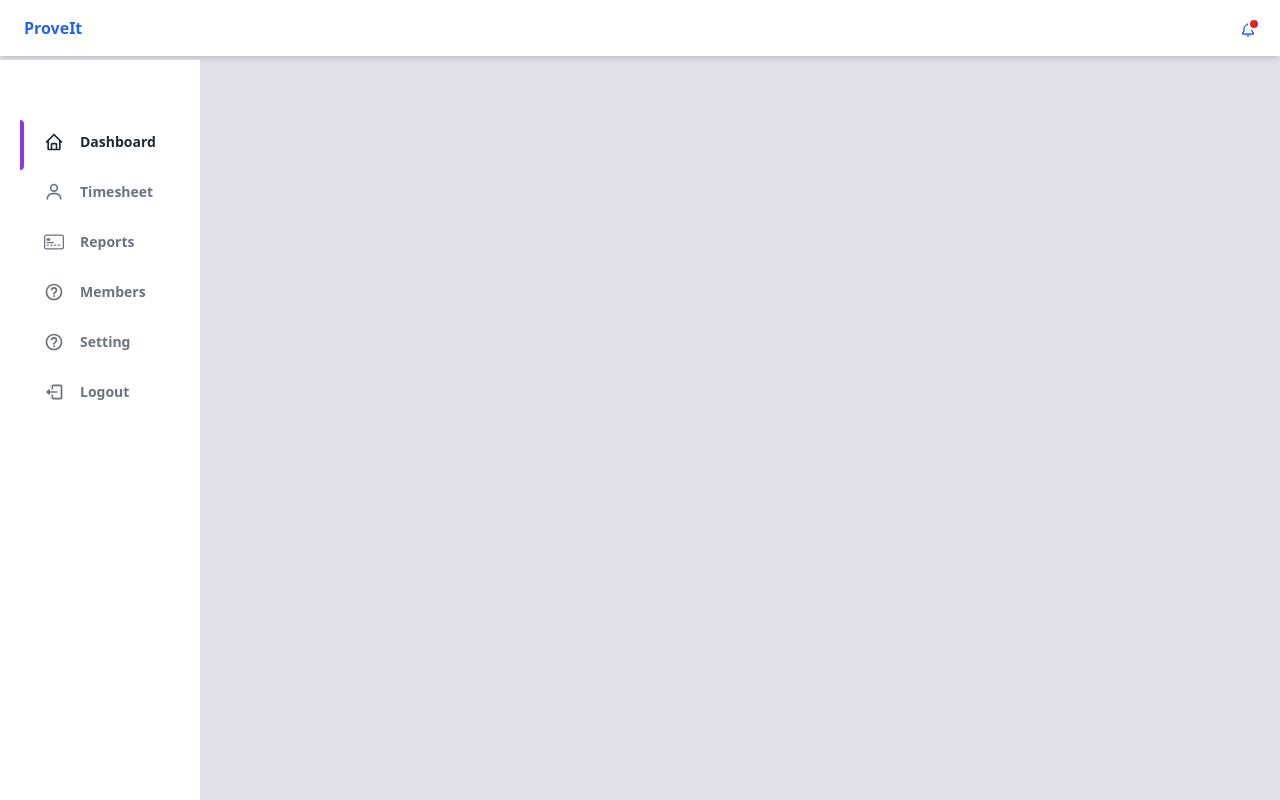
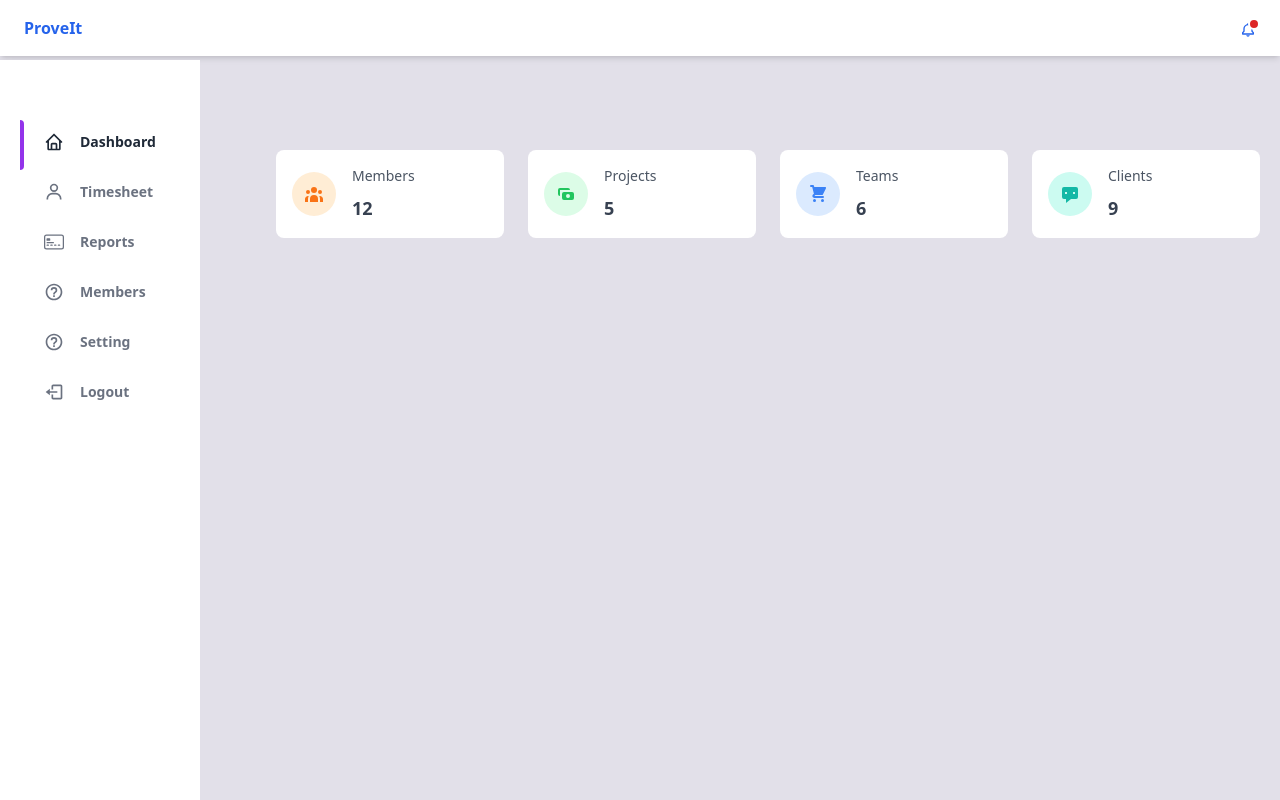
Before and after one commit to tambuaevaristus/proveIt, a Next.js app: page / in a window 1280 px wide. Built offline with nearby package versions, Linux system fonts and the light colour scheme.

Commit message:
dashboard

```diff
--- a/components/Dashboard.tsx
+++ b/components/Dashboard.tsx
@@ -12,7 +12,7 @@ export default function Dashboard() {
           </div>
           <div>
             <p className="mb-2 text-sm font-medium text-gray-600 ">
-              Number of Files
+              Members
             </p>
             <p className="text-lg font-semibold text-gray-700 ">12</p>
           </div>
@@ -28,9 +28,9 @@ export default function Dashboard() {
           </div>
           <div>
             <p className="mb-2 text-sm font-medium text-gray-600 ">
-              Total Ammount Spent
+              Projects
             </p>
-            <p className="text-lg font-semibold text-gray-700 ">5000frs</p>
+            <p className="text-lg font-semibold text-gray-700 ">5</p>
           </div>
         </div>
         <div className="flex items-center p-4 bg-white rounded-lg shadow-xs ">
@@ -41,7 +41,7 @@ export default function Dashboard() {
           </div>
           <div>
             <p className="mb-2 text-sm font-medium text-gray-600 ">
-              Files Printed
+             Teams
             </p>
             <p className="text-lg font-semibold text-gray-700 ">6</p>
           </div>
@@ -60,7 +60,7 @@ export default function Dashboard() {
           </div>
           <div>
             <p className="mb-2 text-sm font-medium text-gray-600 ">
-              Files Saved
+              Clients
             </p>
             <p className="text-lg font-semibold text-gray-700 ">9</p>
           </div>
--- a/pages/index.tsx
+++ b/pages/index.tsx
@@ -10,8 +10,8 @@ const index = () => {
   return (
     <div>
       <div className="  py-5 px-5 float-right container">
-        {/* <Dashboard />
-        <OrderList /> */}
+        <Dashboard />
+        {/* <OrderList />  */}
       </div>{" "}
     </div>
   );
```
